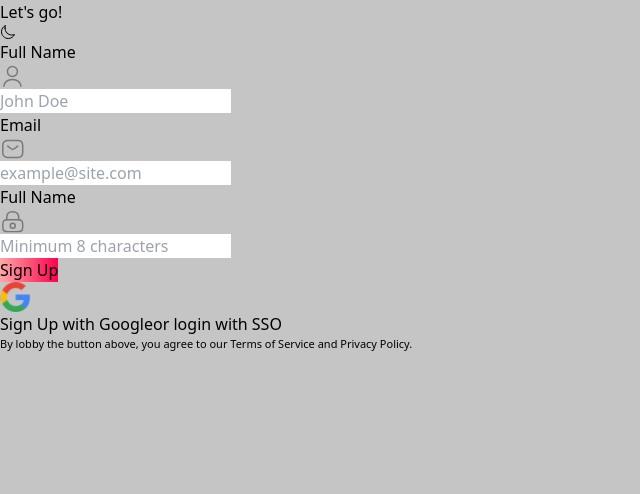
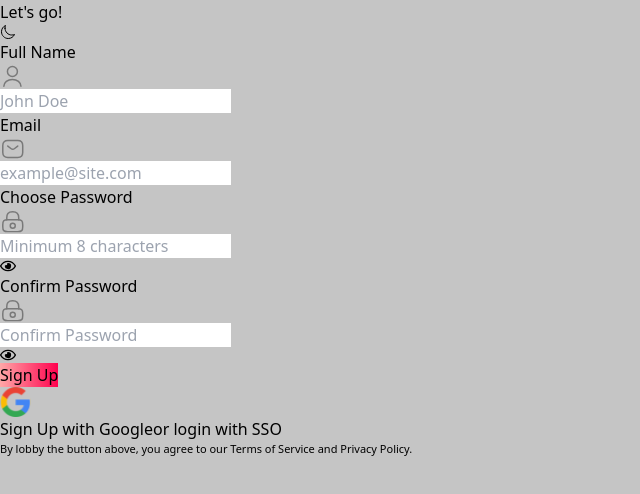
Before and after one commit to samandargofurov/7-oy-5-dars-vazifa, a React (Vite) app: page /register in a window 1280 px wide. Shown: the top 494 px of the page, without its empty margins (0-640 px from the left). Built offline with nearby package versions, Linux system fonts and the light colour scheme.

Commit message:
5 lesson

```diff
--- a/src/main.jsx
+++ b/src/main.jsx
@@ -5,6 +5,6 @@ import { BrowserRouter } from 'react-router-dom'
 
 ReactDOM.createRoot(document.getElementById('root')).render(
   <BrowserRouter>
-      <App />
+    <App />
   </BrowserRouter>,
 )
--- /dev/null
+++ b/src/pages/Login.jsx
@@ -0,0 +1,61 @@
+import { IoMoonOutline } from "react-icons/io5";
+import { FaRegEye } from "react-icons/fa";
+import userIcon from '../assets/user.svg'
+import googleIcon from '../assets/googleIcon.svg'
+import lock from '../assets/lock.svg'
+import { NavLink } from "react-router-dom";
+
+function Login() {
+  return (
+    <>
+      <div className="container mx-auto w-2/6">
+          <div className="flex flex-col gap-5 mt-8 bg-white py-4 px-6 rounded-lg">
+            <div className='flex justify-between items-center'>
+              <span></span>
+              <h1 className="text-center font-bold text-3xl">Welcome back!</h1>
+              <IoMoonOutline className="cursor-pointer text-2xl" />
+            </div>
+
+            <div className="flex flex-col">
+              <label htmlFor="name">Full Name</label>
+              <div className="flex gap-2 border rounded-lg py-2 px-3 mt-2">
+                <img src={userIcon} alt="" />
+                <input className="w-96 outline-none bg-transparent" type="text" placeholder="John Doe" />
+              </div>
+            </div>
+
+            <div className="flex flex-col">
+              <label htmlFor="name">Choose Password</label>
+              <div className="flex gap-2 border rounded-lg py-3 px-3 mt-2">
+                <img src={lock} alt="" />
+                <input className="w-96 outline-none bg-transparent" type="password" placeholder="Minimum 8 characters" />
+                <FaRegEye className="text-2xl cursor-pointer opacity-50" />
+              </div>
+            </div>
+
+            <div className="flex justify-between">
+                <span></span>
+                <NavLink to='/forgotPassword'>Forgot Password?</NavLink>
+            </div>
+
+            <button className='signup text-white rounded-lg p-4 mb-3 font-bold'>Sign Up</button>
+
+            <div className="flex flex-col items-center gap-4">
+              <button className="google flex justify-center rounded-lg border py-3 w-full items-center gap-3">
+                <img src={googleIcon} alt="" />
+                <span className="tetx-white">Sign Up with Google</span>
+              </button>
+
+              <NavLink to='/register'>or register with SSO</NavLink>
+            </div>
+
+            <div className="border-t-2 border-gray-300">
+              <p className='text-center mt-2 text-gray-500' style={{fontSize: '11px'}}>By lobby the button above, you agree to our <NavLink className="underline">Terms of Service</NavLink> and <NavLink className="underline">Privacy Policy</NavLink>.</p>
+            </div>
+          </div>
+      </div>
+    </>
+  )
+}
+
+export default Login
--- a/src/pages/Register.jsx
+++ b/src/pages/Register.jsx
@@ -1,4 +1,5 @@
 import { IoMoonOutline } from "react-icons/io5";
+import { FaRegEye } from "react-icons/fa";
 import userIcon from '../assets/user.svg'
 import googleIcon from '../assets/googleIcon.svg'
 import sms from '../assets/sms.svg'
@@ -9,7 +10,7 @@ function Register() {
   return (
     <>
       <div className="container mx-auto w-2/6">
-          <div className="flex flex-col gap-5 mt-2 bg-white py-4 px-6 rounded-lg">
+          <div className="flex flex-col gap-5 mt-5 mb-5 bg-white py-4 px-6 rounded-lg">
             <div className='flex justify-between items-center'>
               <span></span>
               <h1 className="text-center font-bold text-4xl">Let's go!</h1>
@@ -18,7 +19,7 @@ function Register() {
 
             <div className="flex flex-col">
               <label htmlFor="name">Full Name</label>
-              <div className="flex gap-2 border rounded-lg py-2 px-3">
+              <div className="flex gap-2 border rounded-lg py-2 px-3 mt-2">
                 <img src={userIcon} alt="" />
                 <input className="w-96 outline-none bg-transparent" type="text" placeholder="John Doe" />
               </div>
@@ -26,20 +27,29 @@ function Register() {
 
             <div className="flex flex-col">
               <label htmlFor="email">Email</label>
-              <div className="flex gap-2 border rounded-lg py-3 px-3">
+              <div className="flex gap-2 border rounded-lg py-3 px-3 mt-2">
                 <img src={sms} alt="" />
                 <input className="w-96 outline-none bg-transparent" type="email" placeholder="example@site.com" />
               </div>
             </div>
 
             <div className="flex flex-col">
-              <label htmlFor="name">Full Name</label>
-              <div className="flex gap-2 border rounded-lg py-3 px-3">
+              <label htmlFor="name">Choose Password</label>
+              <div className="flex gap-2 border rounded-lg py-3 px-3 mt-2">
                 <img src={lock} alt="" />
                 <input className="w-96 outline-none bg-transparent" type="password" placeholder="Minimum 8 characters" />
+                <FaRegEye className="text-2xl cursor-pointer opacity-50" />
               </div>
             </div>
 
+            <div className="flex flex-col">
+              <label htmlFor="name">Confirm Password</label>
+              <div className="flex gap-2 items-center border rounded-lg py-3 px-3 mt-2">
+                <img src={lock} alt="" />
+                <input className="w-96 outline-none bg-transparent" type="password" placeholder="Confirm Password" />
+                <FaRegEye className="text-2xl cursor-pointer opacity-50" />
+              </div>
+            </div>
 
             <button className='signup text-white rounded-lg p-4 mt-5 mb-3 font-bold'>Sign Up</button>
 
```
Also changed, not shown: src/App.jsx (+5 -4 lines).
